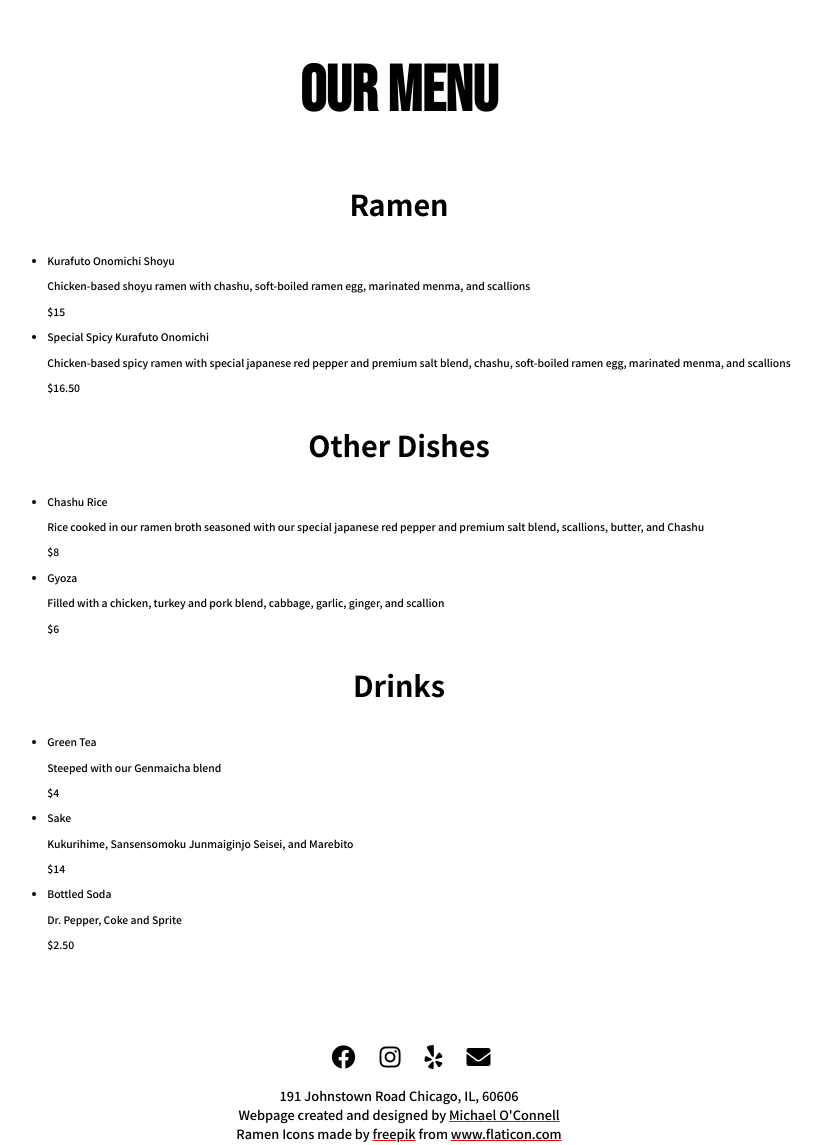
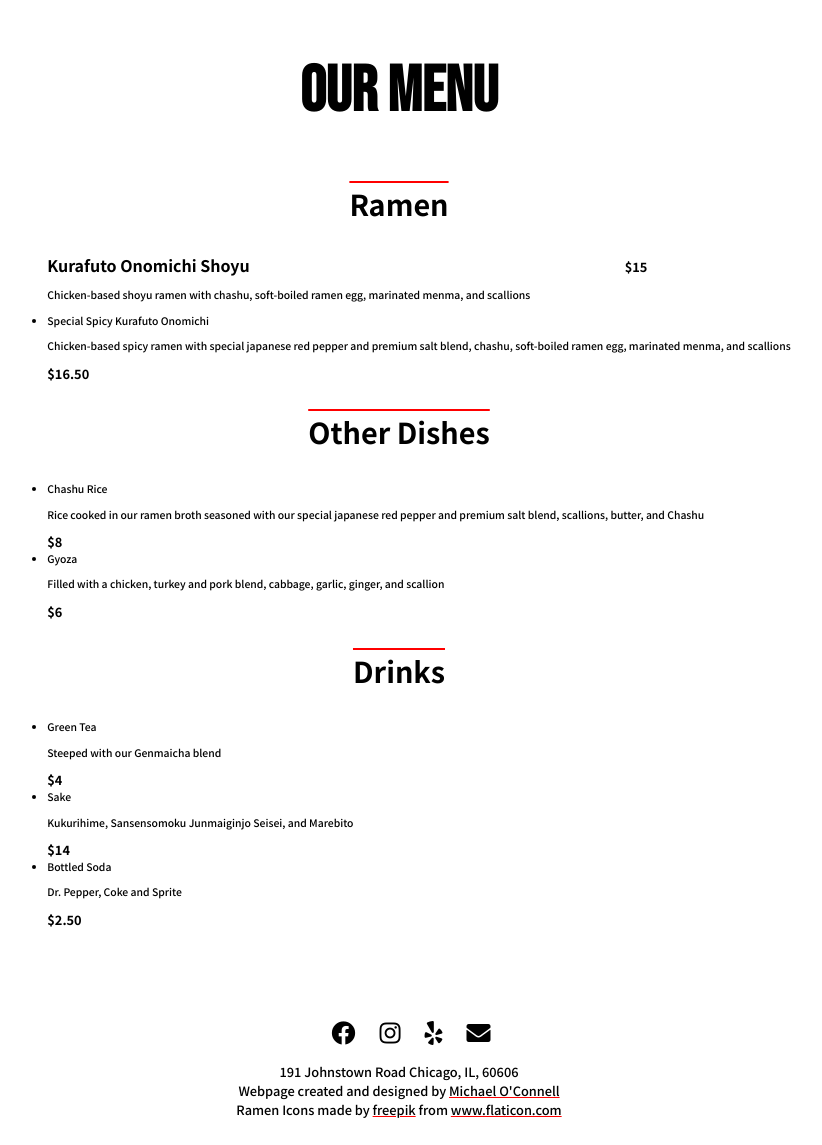
Before and after one commit to michaeloconnelliii/karafutoRamen, a PHP site: page /menu.html in a window 1280 px wide. Shown: the part 100-1245 px from the top of the page, without its empty margins (241-1063 px from the left). After the commit the page ends 1218 px from the top, so only its background shows below. Run offline with PHP 8.4, Linux system fonts and the light colour scheme.

Commit message:
Basic menu style is finished. HTML needs to reflect how the first item on the menu is structured.

```diff
--- a/menu.html
+++ b/menu.html
@@ -36,8 +36,11 @@
             <div class="menu-category">
                 <h3 class="headlines">Ramen</h3>
                 <ul class="menu-items">
-                    <li>Kurafuto Onomichi Shoyu
-                        <p>Chicken-based shoyu ramen with chashu, soft-boiled ramen egg, marinated menma, and scallions</p>
+                    <li class="menu-item-container">
+                        <div class="menu-item">
+                            <h4 class="menu-item-title">Kurafuto Onomichi Shoyu</h4>
+                            <p>Chicken-based shoyu ramen with chashu, soft-boiled ramen egg, marinated menma, and scallions</p>
+                        </div>
                         <p class="price">$15</p>
                     </li>
                     <li>Special Spicy Kurafuto Onomichi
--- a/style.css
+++ b/style.css
@@ -663,4 +663,31 @@ form button:hover, form button:focus {
 .menu .headlines {
     font-size: 1.8rem;
     text-align: center;
+    text-decoration: overline;
+    text-decoration-color: red;
 }
+
+.menu-item-container {
+    display: flex;
+    flex-direction: row;
+    align-items: baseline;
+    max-width: 600px;
+}
+
+.menu-item {
+    list-style-type: none;
+}
+
+.menu-item-title {
+    margin-top: 0;
+    margin-bottom: 0.35em;
+    font-size: 1rem;
+}
+
+.price {
+    margin-left: auto;
+    margin-top: 0;
+    margin-bottom: 0;
+    font-size: 0.8rem;
+    font-weight: 700;
+}
```
